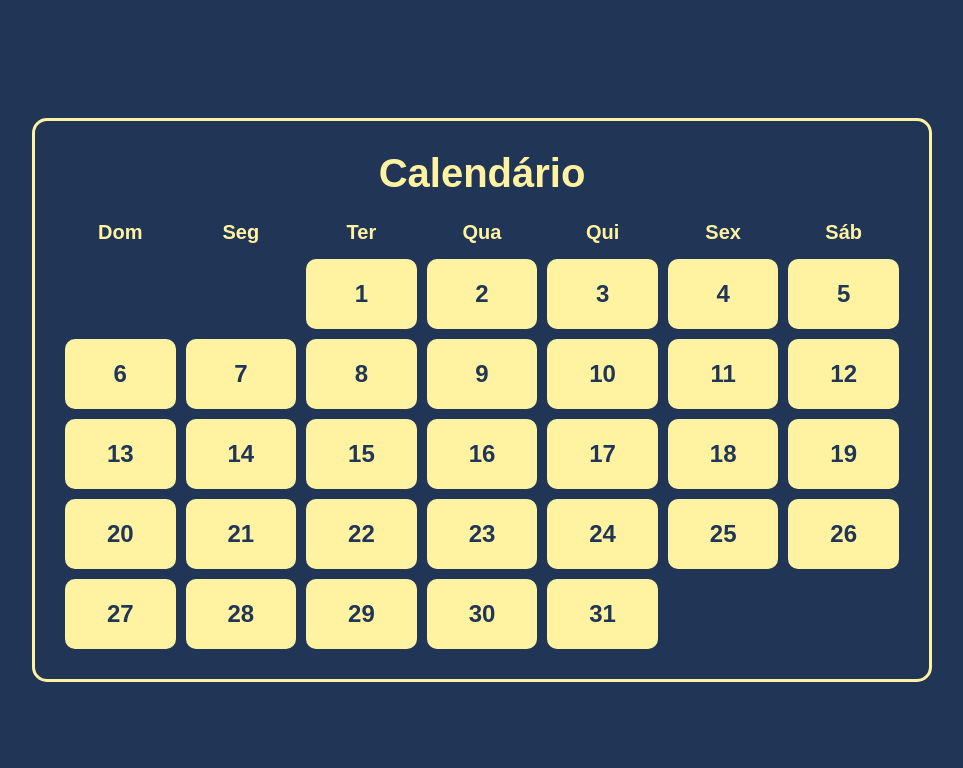
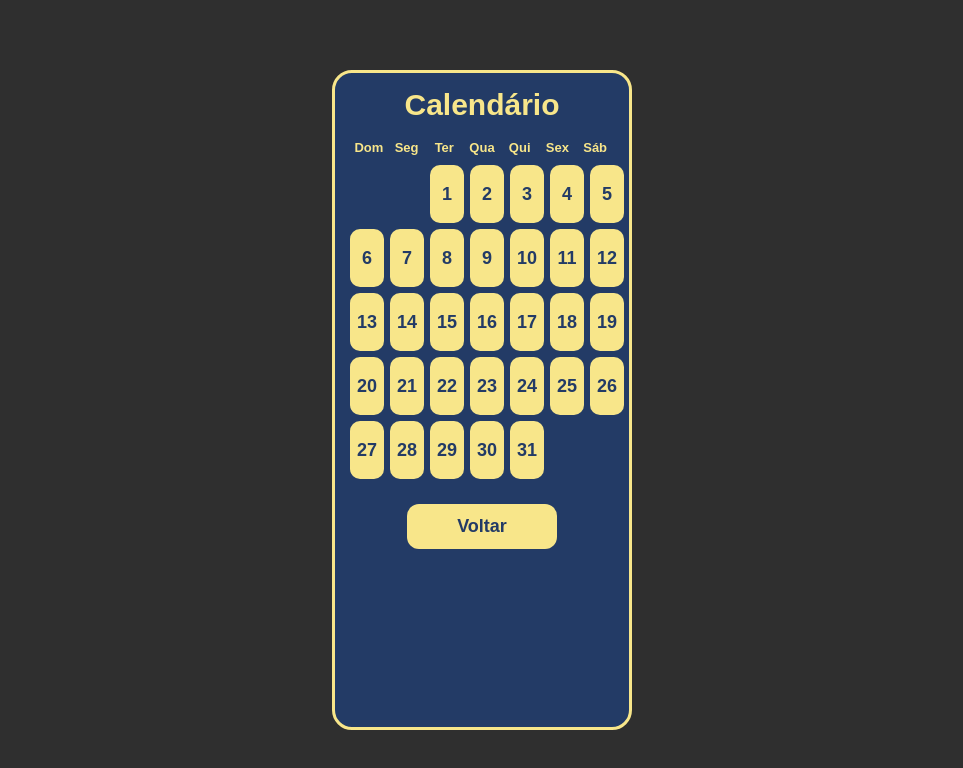
Before and after one commit to mlpradella/projeto-integrador-3ds-PortalEscolar, a plain HTML site: page 4calendario/index.html in a window 1280 px wide. Shown: the whole page, without its empty margins (158-1121 px from the left). Drawn offline with Linux system fonts and the light colour scheme.

Commit message:
feito o calendario

```diff
--- a/4calendario/index.html
+++ b/4calendario/index.html
@@ -4,81 +4,69 @@
     <meta charset="UTF-8">
     <meta name="viewport" content="width=device-width, initial-scale=1.0">
     <title>Calendário</title>
-
     <link rel="stylesheet" href="styles.css">
 </head>
 <body>
 
-<div class="container">
+<div class="calendario">
 
     <h1>Calendário</h1>
 
-    <div class="dias-semana">
-        <div>Dom</div>
-        <div>Seg</div>
-        <div>Ter</div>
-        <div>Qua</div>
-        <div>Qui</div>
-        <div>Sex</div>
-        <div>Sáb</div>
+    <div class="semana">
+        <span>Dom</span>
+        <span>Seg</span>
+        <span>Ter</span>
+        <span>Qua</span>
+        <span>Qui</span>
+        <span>Sex</span>
+        <span>Sáb</span>
     </div>
 
-    <div class="calendario">
+    <div class="dias">
 
-        <!-- Espaços vazios -->
-        <div class="vazio"></div>
-        <div class="vazio"></div>
+        <div></div>
+        <div></div>
+        <div class="dia">1</div>
+        <div class="dia">2</div>
+        <div class="dia">3</div>
+        <div class="dia">4</div>
+        <div class="dia">5</div>
 
-        <button class="dia">1</button>
-        <button class="dia">2</button>
-        <button class="dia">3</button>
-        <button class="dia">4</button>
-        <button class="dia">5</button>
-        <button class="dia">6</button>
-        <button class="dia">7</button>
-        <button class="dia">8</button>
-        <button class="dia">9</button>
-        <button class="dia">10</button>
-        <button class="dia">11</button>
-        <button class="dia">12</button>
-        <button class="dia">13</button>
-        <button class="dia">14</button>
-        <button class="dia">15</button>
-        <button class="dia">16</button>
-        <button class="dia">17</button>
-        <button class="dia">18</button>
-        <button class="dia">19</button>
-        <button class="dia">20</button>
-        <button class="dia">21</button>
-        <button class="dia">22</button>
-        <button class="dia">23</button>
-        <button class="dia">24</button>
-        <button class="dia">25</button>
-        <button class="dia">26</button>
-        <button class="dia">27</button>
-        <button class="dia">28</button>
-        <button class="dia">29</button>
-        <button class="dia">30</button>
-        <button class="dia">31</button>
+        <div class="dia">6</div>
+        <div class="dia">7</div>
+        <div class="dia">8</div>
+        <div class="dia">9</div>
+        <div class="dia">10</div>
+        <div class="dia">11</div>
+        <div class="dia">12</div>
+
+        <div class="dia">13</div>
+        <div class="dia">14</div>
+        <div class="dia">15</div>
+        <div class="dia">16</div>
+        <div class="dia">17</div>
+        <div class="dia">18</div>
+        <div class="dia">19</div>
+
+        <div class="dia">20</div>
+        <div class="dia">21</div>
+        <div class="dia">22</div>
+        <div class="dia">23</div>
+        <div class="dia">24</div>
+        <div class="dia">25</div>
+        <div class="dia">26</div>
+
+        <div class="dia">27</div>
+        <div class="dia">28</div>
+        <div class="dia">29</div>
+        <div class="dia">30</div>
+        <div class="dia">31</div>
 
     </div>
 
+    <button class="btn-voltar">Voltar</button>
+
 </div>
-
-<script>
-const dias = document.querySelectorAll(".dia");
-
-dias.forEach(dia => {
-    dia.addEventListener("click", function(){
-
-        dias.forEach(item => item.classList.remove("selecionado"));
-
-        this.classList.add("selecionado");
-
-        alert("Você selecionou o dia " + this.innerText);
-    });
-});
-</script>
 
 </body>
 </html>
--- a/4calendario/styles.css
+++ b/4calendario/styles.css
@@ -6,71 +6,88 @@
 }
 
 body{
-    background:#213657;
+    background:#2f2f2f;
     display:flex;
     justify-content:center;
     align-items:center;
     min-height:100vh;
 }
 
-.container{
-    width:900px;
-    background:#213657;
-    padding:30px;
-    border:3px solid #FFF3A2;
-    border-radius:15px;
+.calendario{
+    width:300px;
+    height:660px;
+    background:#233B66;
+    border:3px solid #F8E68A;
+    border-radius:20px;
+    padding:15px;
+    display:flex;
+    flex-direction:column;
 }
 
 h1{
-    color:#FFF3A2;
+    color:#F8E68A;
     text-align:center;
-    margin-bottom:25px;
-    font-size:40px;
+    font-size:30px;
+    margin-bottom:18px;
 }
 
-.dias-semana{
+.semana{
     display:grid;
     grid-template-columns:repeat(7,1fr);
-    gap:10px;
-    margin-bottom:15px;
+    text-align:center;
+    color:#F8E68A;
+    font-weight:bold;
+    font-size:13px;
+    margin-bottom:10px;
 }
 
-.dias-semana div{
-    color:#FFF3A2;
-    text-align:center;
-    font-size:20px;
-    font-weight:bold;
-}
-
-.calendario{
+.dias{
     display:grid;
     grid-template-columns:repeat(7,1fr);
-    gap:10px;
-}
-
-.vazio{
-    visibility:hidden;
+    gap:6px;
+    justify-items:center;
 }
 
 .dia{
-    background:#FFF3A2;
-    color:#213657;
-    border:none;
+    width:34px;
+    height:58px;
+    background:#F8E68A;
+    color:#233B66;
     border-radius:10px;
-    height:70px;
-    font-size:24px;
+    display:flex;
+    justify-content:center;
+    align-items:center;
+    font-size:18px;
     font-weight:bold;
     cursor:pointer;
     transition:.3s;
 }
 
 .dia:hover{
-    background:#ffe36a;
+    background:#FFE15A;
     transform:scale(1.05);
 }
 
-.dia.selecionado{
-    background:white;
-    color:#213657;
-    border:3px solid #FFF3A2;
+.btn-voltar{
+    margin-top:25px;
+    align-self:center;
+    width:150px;
+    height:45px;
+    background:#F8E68A;
+    color:#233B66;
+    border:none;
+    border-radius:12px;
+    font-size:18px;
+    font-weight:bold;
+    cursor:pointer;
+    transition:.3s;
 }
+
+.btn-voltar:hover{
+    background:#FFE15A;
+    transform:scale(1.05);
+}
+
+.btn-voltar:active{
+    transform:scale(.96);
+}
```
